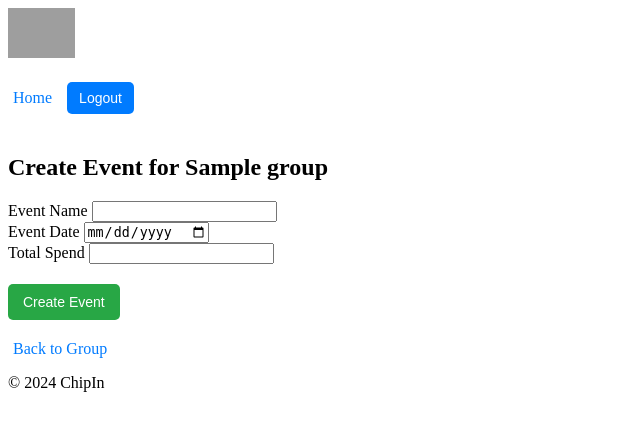
After one commit to NichoArregin/ssa_project, a Django app: page /chipin/group/1/create_event/ in a window 1280 px wide. The commit adds this page. Shown: the top 431 px of the page, without its empty margins (0-640 px from the left). Run offline with Django 5.2, Linux system fonts and the light colour scheme; a user stored in the database is signed in; data comes from the database, SQL or seed files in the repository; both versions use the stored data as it was after the commit; tables that the repository leaves empty hold one stand-in row (values such as "Sample post"); grey boxes are pictures that could not be loaded.

Commit message:
Event Creation

```diff
--- a/chipin/models.py
+++ b/chipin/models.py
@@ -26,3 +26,27 @@ class Comment(models.Model):
 
     def __str__(self):
         return self.name
+
+class Event(models.Model):
+    name = models.CharField(max_length=100)
+    date = models.DateField()
+    total_spend = models.DecimalField(max_digits=10, decimal_places=2)
+    status = models.CharField(max_length=20, default='Pending')  # Can be 'Pending' or 'Active'
+    group = models.ForeignKey(Group, related_name='events', on_delete=models.CASCADE)
+    members = models.ManyToManyField(User, related_name='event_memberships', blank=True)
+
+    def calculate_share(self):
+        members_count = self.group.members.count()
+        if members_count == 0:
+            return 0
+        return self.total_spend / members_count
+
+    def check_status(self):
+        """ Check if all members' max spend can cover the event. """
+        share = self.calculate_share()
+        for member in self.group.members.all():
+            if member.profile.max_spend < share:
+                self.status = 'Pending'
+                return False
+        self.status = 'Active'
+        return True
--- /dev/null
+++ b/chipin/templates/chipin/create_event.html
@@ -0,0 +1,23 @@
+{% extends 'chipin/base.html' %}
+{% block content %}
+<h2>Create Event for {{ group.name }}</h2>
+
+<form method="POST">
+    {% csrf_token %}
+    <div>
+        <label for="name">Event Name</label>
+        <input type="text" name="name" required>
+    </div>
+    <div>
+        <label for="date">Event Date</label>
+        <input type="date" name="date" required>
+    </div>
+    <div>
+        <label for="total_spend">Total Spend</label>
+        <input type="number" name="total_spend" step="1.00" required>
+    </div>
+    <button type="submit">Create Event</button>
+</form>
+
+<a href="{% url 'chipin:group_detail' group.id %}">Back to Group</a>
+{% endblock %}
--- a/chipin/urls.py
+++ b/chipin/urls.py
@@ -1,17 +1,25 @@
 from django.urls import path
 from . import views
+
 urlpatterns = [
-   path("", views.home, name="home"),
-   path('create_group/', views.create_group, name='create_group'),
-   path('group/<int:group_id>/', views.group_detail, name='group_detail'),
-   path('group/<int:group_id>/invite/', views.invite_users, name='invite_users'),
-   path('group/<int:group_id>/delete/', views.delete_group, name='delete_group'),
-   path('accept-invite/<int:group_id>/', views.accept_invite, name='accept_invite'),
-   path('delete-join-request/<int:request_id>/', views.delete_join_request, name='delete_join_request'),
-   path('group/<int:group_id>/request-to-join/', views.request_to_join_group, name='request_to_join_group'),
-   path('group/<int:group_id>/leave/', views.leave_group, name='leave_group'),
-   path('group/<int:group_id>/request/<int:request_id>/vote/<str:vote>/', views.vote_on_join_request, name='vote_on_join_request'),
-   path('group/<int:group_id>/edit/<int:edit_comment_id>/', views.group_detail, name='edit_comment'),
-   path('comment/<int:comment_id>/edit/', views.edit_comment, name='edit_comment'),
-   path('comment/<int:comment_id>/delete/', views.delete_comment, name='delete_comment'),
+  path("", views.home, name="home"),
+  path('create_group/', views.create_group, name='create_group'),
+  path('group/<int:group_id>/', views.group_detail, name='group_detail'),
+  path('group/<int:group_id>/invite/', views.invite_users, name='invite_users'),
+  path('group/<int:group_id>/accept/', views.accept_invite, name='accept_invite'),
+  path('group/<int:group_id>/delete/', views.delete_group, name='delete_group'),
+  path('group/<int:group_id>/edit/<int:edit_comment_id>/', views.group_detail, name='edit_comment'),
+  path('group/<int:group_id>/request-to-join/', views.request_to_join_group, name='request_to_join_group'),
+  path('delete-join-request/<int:request_id>/', views.delete_join_request, name='delete_join_request'),
+  path('group/<int:group_id>/leave/', views.leave_group, name='leave_group'),
+  path('group/<int:group_id>/request/<int:request_id>/vote/<str:vote>/', views.vote_on_join_request, name='vote_on_join_request'),
+
+  path('comment/<int:comment_id>/edit/', views.edit_comment, name='edit_comment'),
+  path('comment/<int:comment_id>/delete/', views.delete_comment, name='delete_comment'),
+
+  path('group/<int:group_id>/create_event/', views.create_event, name='create_event'),
+  path('group/<int:group_id>/event/<int:event_id>/join/', views.join_event, name='join_event'),
+  path('group/<int:group_id>/event/<int:event_id>/update_status/', views.update_event_status, name='update_event_status'),
+  path('group/<int:group_id>/event/<int:event_id>/leave/', views.leave_event, name='leave_event'),
+  path('group/<int:group_id>/event/<int:event_id>/delete/', views.delete_event, name='delete_event'),
 ]
--- a/chipin/views.py
+++ b/chipin/views.py
@@ -11,6 +11,7 @@ from .forms import CommentForm
 from .models import Group
 from .models import GroupJoinRequest
 from .models import Group, Comment
+from .models import Event
 import urllib.parse
 
 @login_required
@@ -44,6 +45,8 @@ def create_group(request):
 def group_detail(request, group_id, edit_comment_id=None):
     group = get_object_or_404(Group, id=group_id)
     comments = group.comments.all().order_by('-created_at')  # Fetch all comments for the group
+    events = group.events.all()  # Fetch all events associated with the group
+    # Add a new comment or edit an existing comment
     if edit_comment_id: # Fetch the comment to edit, if edit_comment_id is provided
         comment_to_edit = get_object_or_404(Comment, id=edit_comment_id)
         if comment_to_edit.user != request.user:
@@ -63,11 +66,26 @@ def group_detail(request, group_id, edit_comment_id=None):
             return redirect('chipin:group_detail', group_id=group.id)
     else:
         form = CommentForm(instance=comment_to_edit) if comment_to_edit else CommentForm()
+    # Calculate event share for each event and check user eligibility
+    event_share_info = {}
+    for event in events:
+        event_share = event.calculate_share()
+        user_eligible = request.user.profile.max_spend >= event_share
+        user_has_joined = request.user in event.members.all()  # Check if the user has already joined the event
+        event_share_info[event] = {
+            'share': event_share,
+            'eligible': user_eligible,
+            'status': event.status,
+            'joined': user_has_joined
+        }
+    # Return data to the template
     return render(request, 'chipin/group_detail.html', {
         'group': group,
         'comments': comments,
         'form': form,
         'comment_to_edit': comment_to_edit,
+        'events': events,
+        'event_share_info': event_share_info,
     })
 
 @login_required
@@ -214,3 +232,101 @@ def delete_comment(request, comment_id):
     if comment.user == request.user or request.user == comment.group.admin:  # Allow author or group admin to delete
         comment.delete()
     return redirect('chipin:group_detail', group_id=comment.group.id)
+
+@login_required
+def create_event(request, group_id):
+    group = get_object_or_404(Group, id=group_id)
+    if request.user != group.admin:
+        messages.error(request, "Only the group administrator can create events.")
+        return redirect('chipin:group_detail', group_id=group.id)
+    if request.method == 'POST':
+        event_name = request.POST.get('name')
+        event_date = request.POST.get('date')
+        total_spend = request.POST.get('total_spend')
+        event = Event.objects.create(
+            name=event_name,
+            date=event_date,
+            total_spend=total_spend,
+            group=group
+        )
+        messages.success(request, f'Event "{event_name}" created successfully!')
+        return redirect('chipin:group_detail', group_id=group.id)
+    return render(request, 'chipin/create_event.html', {'group': group})
+
+@login_required
+def join_event(request, group_id, event_id):
+    group = get_object_or_404(Group, id=group_id)
+    event = get_object_or_404(Event, id=event_id, group=group)
+    event_share = event.calculate_share()
+    # Check if the user is eligible to join based on their max spend
+    if request.user.profile.max_spend < event_share:
+        messages.error(request, f"Your max spend of ${request.user.profile.max_spend} is too low to join this event.")
+        return redirect('chipin:group_detail', group_id=group.id)
+    # Check if the user has already joined the event
+    if request.user in event.members.all():
+        messages.info(request, "You have already joined this event.")
+        return redirect('chipin:group_detail', group_id=group.id)
+    # Add the user to the event
+    event.members.add(request.user)
+    messages.success(request, f"You have successfully joined the event '{event.name}'.")
+    # Optionally, update the event status if needed
+    event.check_status()
+    event.save()
+    return redirect('chipin:group_detail', group_id=group.id)
+
+
+@login_required
+def update_event_status(request, group_id, event_id):
+    group = get_object_or_404(Group, id=group_id)
+    event = get_object_or_404(Event, id=event_id, group=group)
+    # Ensure that only the group admin can update the event status
+    if request.user != group.admin:
+        messages.error(request, "Only the group administrator can update the event status.")
+        return redirect('chipin:group_detail', group_id=group.id)
+    # Calculate the share per member
+    event_share = event.calculate_share()
+    # Check if all members can afford the event share
+    sufficient_funds = True
+    for member in group.members.all():
+        if member.profile.max_spend < event_share:
+            sufficient_funds = False
+            break
+    # Update the event status based on the members' ability to cover the share
+    if sufficient_funds:
+        event.status = "Active"
+        messages.success(request, f"The event '{event.name}' is now Active. All members can cover the cost.")
+    else:
+        event.status = "Pending"
+        messages.warning(request, f"The event '{event.name}' remains Pending. Some members cannot cover the cost.")
+    # Save the updated event status
+    event.save()
+    return redirect('chipin:group_detail', group_id=group.id)
+
+@login_required
+def leave_event(request, group_id, event_id):
+    group = get_object_or_404(Group, id=group_id)
+    event = get_object_or_404(Event, id=event_id, group=group)
+    # Check if the user is part of the event
+    if request.user not in event.members.all():
+        messages.error(request, "You are not a member of this event.")
+        return redirect('chipin:group_detail', group_id=group.id)
+    # Remove the user from the event
+    event.members.remove(request.user)
+    messages.success(request, f"You have successfully left the event '{event.name}'.")
+    # Optionally, check if the event status should be updated
+    event.check_status()
+    event.save()
+    return redirect('chipin:group_detail', group_id=group.id)
+
+@login_required
+def delete_event(request, group_id, event_id):
+    group = get_object_or_404(Group, id=group_id)
+    event = get_object_or_404(Event, id=event_id, group=group)
+    # Ensure only the group admin can delete the event
+    if request.user != group.admin:
+        messages.error(request, "Only the group administrator can delete events.")
+        return redirect('chipin:group_detail', group_id=group.id)
+    # Delete the event
+    event.delete()
+    messages.success(request, f"The event '{event.name}' has been deleted.")
+    return redirect('chipin:group_detail', group_id=group.id)
--- a/users/models.py
+++ b/users/models.py
@@ -28,7 +28,8 @@ class Profile(models.Model):
     first_name = models.CharField(max_length=30)
     surname = models.CharField(max_length=30)
     nickname = models.CharField(max_length=30, unique=True, null=False, blank=False)
-
+    max_spend = models.DecimalField(max_digits=10, decimal_places=2, default=100.00)  # Max spend for each event
+    balance = models.DecimalField(max_digits=10, decimal_places=2, default=100.00)  # User's current balance
 
     def clean(self):
         validate_unique_nickname(self.nickname, instance=self)
```
Also changed, not shown: chipin/templates/chipin/group_detail.html (+34 -0 lines), chipin/migrations/0005_event.py (added), db.sqlite3, users/migrations/0002_profile_balance_profile_max_spend.py (added).
